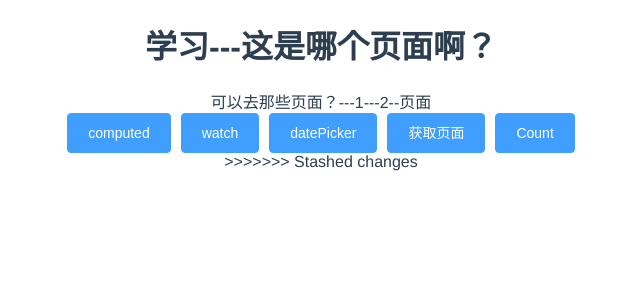
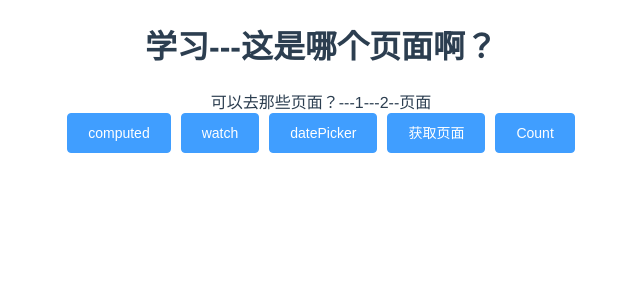
Before and after one commit to Thechosenpj/1213, a Vue app in the folder vuedemo/: page / in a window 1280 px wide. Shown: the top 300 px of the page, without its empty margins (319-959 px from the left). Built offline with nearby package versions, Linux system fonts and the light colour scheme.

Commit message:
再来一次

```diff
--- a/vuedemo/src/App.vue
+++ b/vuedemo/src/App.vue
@@ -5,7 +5,7 @@
         现在开始解决冲突
        -->
       <!-- 我悟了 -->
->>>>>>> Stashed changes
+      <!-- 在来一次 -->
   </div>
 </template>
 
```
